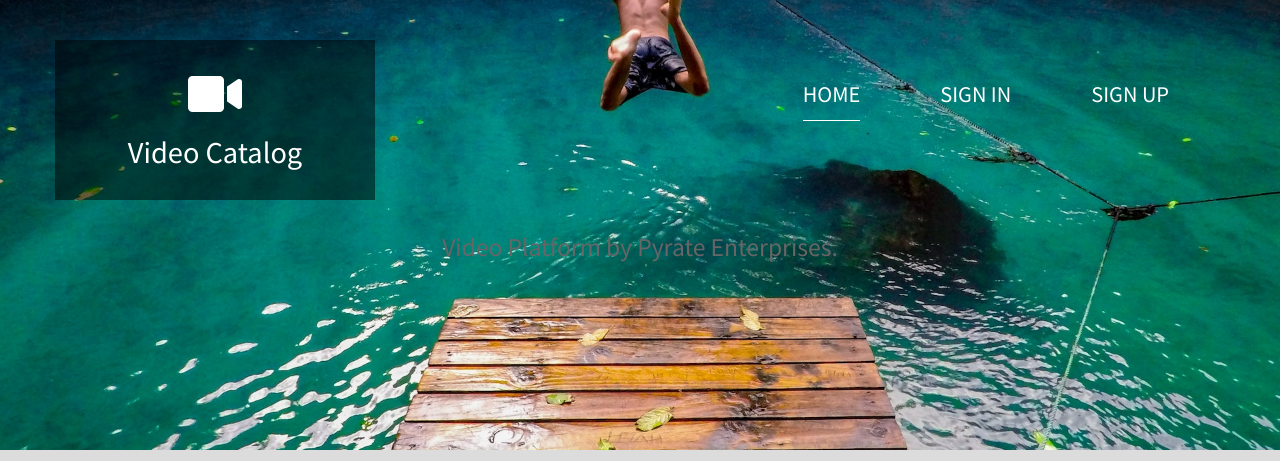
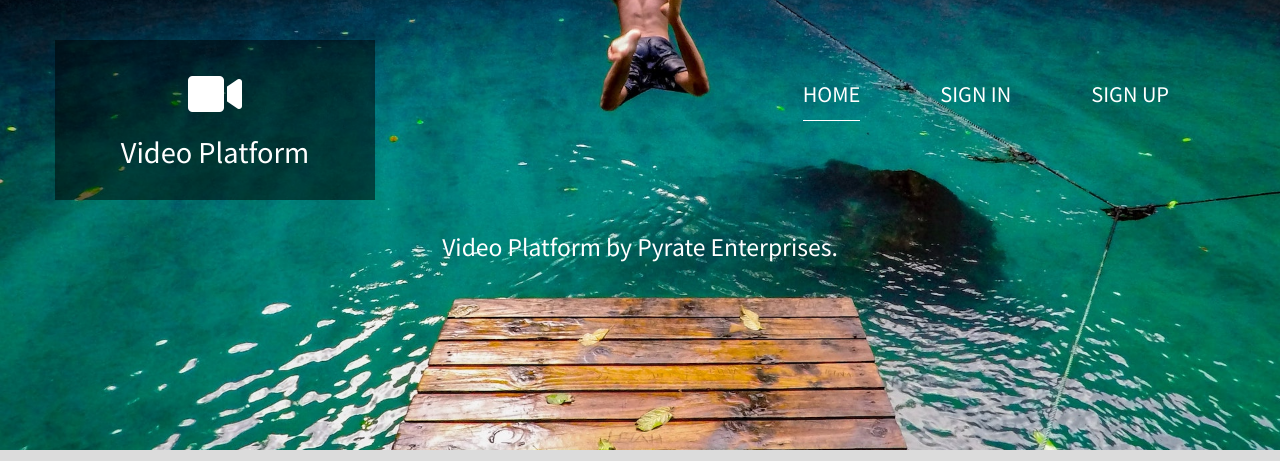
Before and after one commit to PyRateInc/tube_video_platform, a Django app: page / in a window 1280 px wide. Shown: the top 461 px of the page. Run offline with Django 3.2, Linux system fonts and the light colour scheme; data that the repository does not hold is empty; some libraries are stand-ins or nearby versions.

Commit message:
Little fixing

```diff
--- a/youtube/templates/parent.html
+++ b/youtube/templates/parent.html
@@ -28,7 +28,7 @@ https://templatemo.com/tm-552-video-catalog
                         <div class="col-7 col-md-4">
                             <a href="/" class="tm-bg-black text-center tm-logo-container">
                                 <i class="fas fa-video tm-site-logo mb-3"></i>
-                                <h1 class="tm-site-name">Video Catalog</h1>
+                                <h1 class="tm-site-name">Video Platform</h1>
                             </a>
                         </div>
                         <div class="col-5 col-md-8 ml-auto mr-0">
@@ -91,7 +91,7 @@ https://templatemo.com/tm-552-video-catalog
 
             <div class="tm-welcome-container tm-fixed-header tm-fixed-header-1">
                 <div class="text-center">
-                    <p class="pt-5 px-3 tm-welcome-text tm-welcome-text-2 mb-1 text-black mx-auto">Video Platform by Pyrate Enterprises.</p>
+                    <p class="pt-5 px-3 tm-welcome-text tm-welcome-text-2 mb-1 text-white mx-auto">Video Platform by Pyrate Enterprises.</p>
                 </div>
             </div>
 
```
